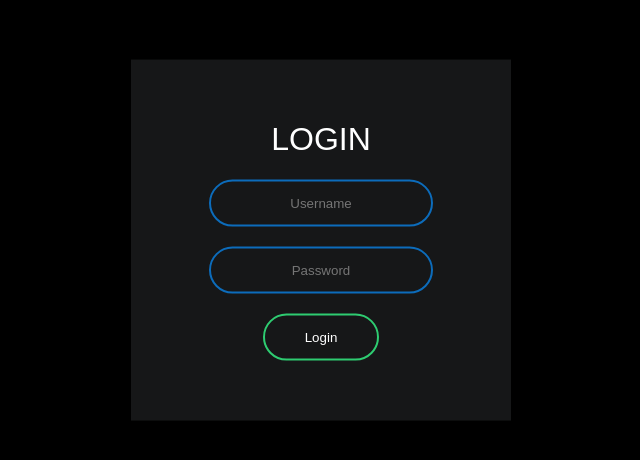
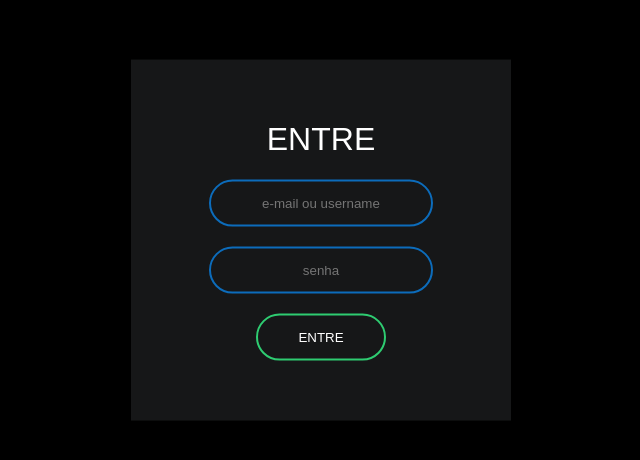
Before and after one commit to jugizzi/loginteste, a plain HTML site: page index.html in a window 1280 px wide. Shown: the part 160-620 px from the top of the page, without its empty margins (319-959 px from the left). Drawn offline with Linux system fonts and the light colour scheme.

Commit message:
Update index.html

```diff
--- a/index.html
+++ b/index.html
@@ -8,10 +8,10 @@
   <body>
 
 <form class="box" action="index.html" method="post">
-  <h1>Login</h1>
-  <input type="text" name="" placeholder="Username">
-  <input type="password" name="" placeholder="Password">
-  <input type="submit" name="" value="Login">
+  <h1>ENTRE</h1>
+  <input type="text" name="" placeholder="e-mail ou username">
+  <input type="password" name="" placeholder="senha">
+  <input type="submit" name="" value="ENTRE">
 </form>
 
 
```
